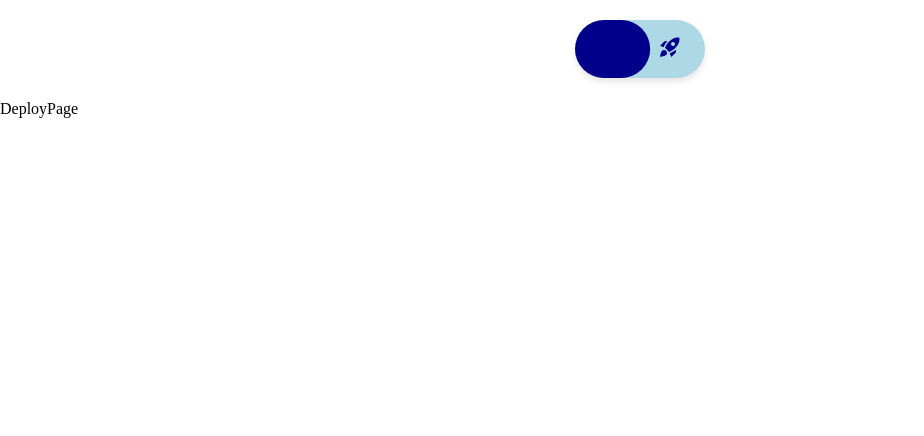
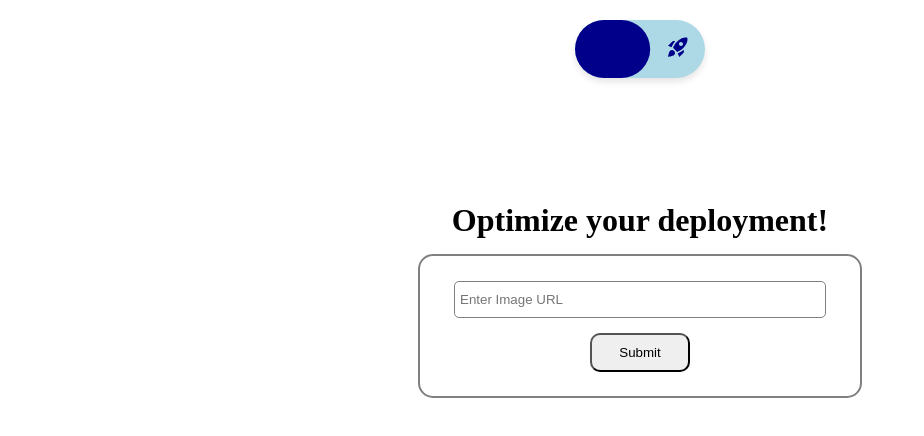
Before and after one commit to jrubow/agrasense, a React (Create React App) app in the folder client/: page /deploy in a window 1280 px wide. Shown: the top 436 px of the page, without its empty margins (0-924 px from the left). Built offline with nearby package versions, Linux system fonts and the light colour scheme; the HTML template or start-up script is replaced by a standard one.

Commit message:
Created Deploy Page

```diff
--- a/client/package.json
+++ b/client/package.json
@@ -2,11 +2,13 @@
   "name": "client",
   "version": "0.1.0",
   "private": true,
+  "proxy": "https://asterlink-fzgndcaefabkb0gh.eastus-01.azurewebsites.net",
   "dependencies": {
     "@testing-library/dom": "^10.4.0",
     "@testing-library/jest-dom": "^6.6.3",
     "@testing-library/react": "^16.2.0",
     "@testing-library/user-event": "^13.5.0",
+    "axios": "^1.7.9",
     "chart.js": "^4.4.8",
     "react": "^19.0.0",
     "react-chartjs-2": "^5.3.0",
--- a/client/src/components/NavBar.js
+++ b/client/src/components/NavBar.js
@@ -12,22 +12,25 @@ function NavBar() {
                     className={`slider ${selected === "deploy" ? "slide-right" : "slide-left"}`}
                 ></div>
 
+                <Link to="/">
                     <div
                         className={`nav-item ${selected === "home" ? "active" : ""}`}
                         onClick={() => setSelected("home")}
                     >
-                    <Link to="/">
+
                         <MdHome className="react-icon" />
+
+                    </div>
                 </Link>
-                </div>
+                <Link to="/deploy">
                     <div
                         className={`nav-item ${selected === "deploy" ? "active" : ""}`}
                         onClick={() => setSelected("deploy")}
                     >
-                    <Link to="/deploy">
+
                         <MdRocketLaunch className="react-icon" />
+                    </div>
                 </Link>
-                </div>
             </div>
         </div>
     );
--- a/client/src/index.css
+++ b/client/src/index.css
@@ -63,3 +63,49 @@ a {
 .slide-right {
   transform: translateX(65%);
 }
+
+.deployPage {
+  display: flex;
+  flex-direction: column;
+  align-items: center;
+  justify-content: center;
+  height: 50vh;
+}
+
+.userInput {
+  padding: 20px;
+  border: 2px solid gray;
+  border-radius: 15px;
+  width: 400px;
+  height: 100px;
+  display:flex;
+  align-items: center;
+  justify-content: center;
+  flex-direction: column;
+}
+
+input {
+  padding:5px;
+  border: 1px solid gray;
+  width: 90%;
+  height: 25px;
+  border-radius: 5px;
+  margin-bottom: 15px;
+}
+
+h1 {
+  margin-bottom: 15px;
+}
+
+button {
+  padding: 10px;
+  border-radius: 10px;
+  width:100px;
+  cursor: pointer;
+  transition: transform 0.3s ease-in-out;
+}
+
+button:hover {
+  background: lightblue;
+  border-color:lightblue;
+}
--- a/client/src/pages/DeployPage.js
+++ b/client/src/pages/DeployPage.js
@@ -2,7 +2,13 @@ import React from 'react'
 
 function DeployPage() {
   return (
-    <div>DeployPage</div>
+    <div className="deployPage">
+      <h1>Optimize your deployment!</h1>
+      <div className="userInput">
+        <input type='text' placeholder='Enter Image URL'/>
+        <button>Submit</button>
+      </div>
+    </div>
   )
 }
 
--- a/client/src/pages/HomePage.js
+++ b/client/src/pages/HomePage.js
@@ -1,44 +1,109 @@
-import React from "react";
+import React, { useEffect, useState } from "react";
+import axios from "axios";
 import { Line } from "react-chartjs-2";
 import { Chart as ChartJS, CategoryScale, LinearScale, PointElement, LineElement, Title, Tooltip, Legend } from "chart.js";
 
 ChartJS.register(CategoryScale, LinearScale, PointElement, LineElement, Title, Tooltip, Legend);
 
-const chartData = (label) => ({
-  labels: ["Jan", "Feb", "Mar", "Apr", "May"],
-  datasets: [
-    {
-      label,
-      data: Array.from({ length: 5 }, () => Math.floor(Math.random() * 100)),
-      borderColor: "rgba(75,192,192,1)",
-      backgroundColor: "rgba(75,192,192,0.2)",
-    },
-  ],
-});
-
 const options = {
   responsive: true,
   maintainAspectRatio: false,
+  scales: {
+    y: {
+      min: 0, // Set a fixed minimum value
+      max: 100, // Set a maximum value (adjust based on your dataset)
+      ticks: {
+        stepSize: 10, // Adjust step size for better readability
+      },
+    },
+  },
+};
+
+const options2 = {
+  responsive: true,
+  maintainAspectRatio: false,
+  scales: {
+    y: {
+      min: 0, // Set a fixed minimum value
+      max: 50, // Set a maximum value (adjust based on your dataset)
+      ticks: {
+        stepSize: 10, // Adjust step size for better readability
+      },
+    },
+  },
 };
 
 function HomePage() {
+  const [temperatureData, setTemperatureData] = useState([]);
+  const [humidityData, setHumidityData] = useState([]);
+  const [lightData, setLightData] = useState([]);
+  const [soilData, setSoilData] = useState([]);
+  const [timestamps, setTimestamps] = useState([]);
+
+  // Fetch the data from the API
+  const fetchData = async () => {
+    try {
+      const response = await axios.get(
+        "/record/averages"
+      );
+
+      const data = response.data; // Assuming the data returned is an array of objects
+      console.log(response.data)
+
+      const tempData = data.map(item => item.avgTemp);
+      const humidityData = data.map(item => item.avgHumidity);
+      const lightData = data.map(item => item.avgLight);
+      const soilData = data.map(item => item.avgSoil);
+      const timestamps = data.map(item => item.timestamp);
+
+      setTemperatureData(tempData);
+      setHumidityData(humidityData);
+      setLightData(lightData);
+      setSoilData(soilData);
+      setTimestamps(timestamps);
+    } catch (error) {
+      console.error("Error fetching data: ", error);
+    }
+  };
+
+  // Function to generate chart data structure
+  const chartData = (label, data) => ({
+    labels: timestamps,
+    datasets: [
+      {
+        label,
+        data,
+        borderColor: "rgba(75,192,192,1)",
+        backgroundColor: "rgba(75,192,192,0.2)",
+      },
+    ],
+  });
+
+  // Set up periodic data fetching every 10 seconds
+  useEffect(() => {
+    fetchData(); // Initial fetch
+    const interval = setInterval(fetchData, 10000); // Fetch data every 10 seconds
+
+    return () => clearInterval(interval); // Cleanup on unmount
+  }, []); // Empty dependency array ensures this runs only once when component mounts
+
   return (
     <div style={{ display: "grid", gridTemplateColumns: "1fr 1fr", gap: "20px", padding: "20px", height: "100vh" }}>
       <div style={{ height: "300px" }}>
-        <h3> Average Temperature</h3>
-        <Line data={chartData("Temperature")} options={options} />
+        <h3>Average Temperature</h3>
+        <Line data={chartData("Temperature", temperatureData)} options={options2} />
       </div>
       <div style={{ height: "300px" }}>
         <h3>Average Humidity</h3>
-        <Line data={chartData("Humidity")} options={options} />
+        <Line data={chartData("Humidity", humidityData)} options={options2} />
       </div>
       <div style={{ height: "300px" }}>
         <h3>Average Light</h3>
-        <Line data={chartData("Light")} options={options} />
+        <Line data={chartData("Light", lightData)} options={options} />
       </div>
       <div style={{ height: "300px" }}>
         <h3>Average Soil Moisture</h3>
-        <Line data={chartData("Soil")} options={options} />
+        <Line data={chartData("Soil", soilData)} options={options} />
       </div>
     </div>
   );
```
Also changed, not shown: 11 other files (tests, documents, lock files or other folders). Lines whose indentation alone changed are shown as unchanged.
